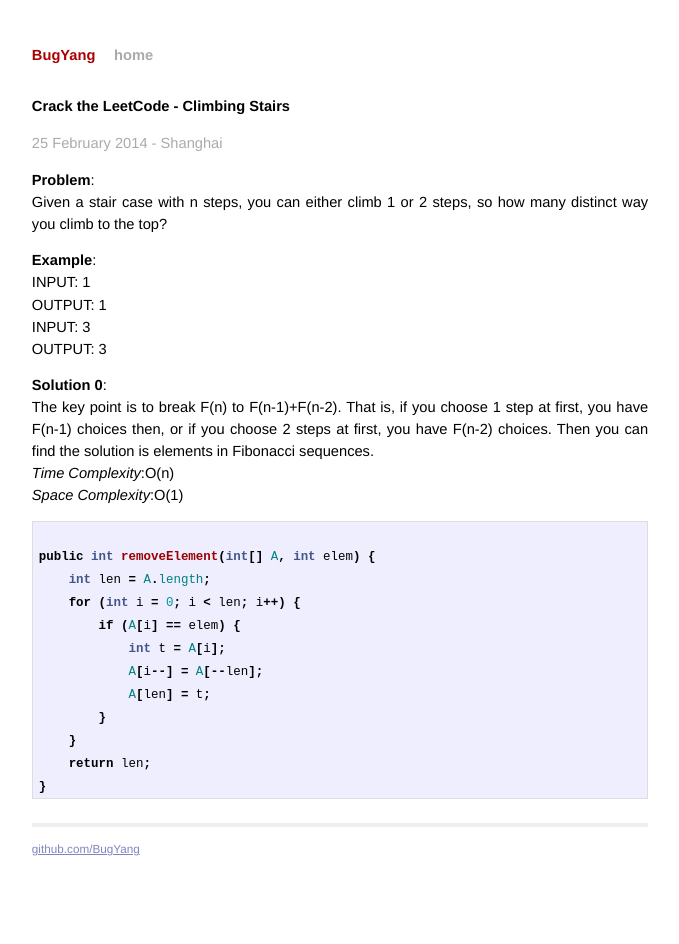
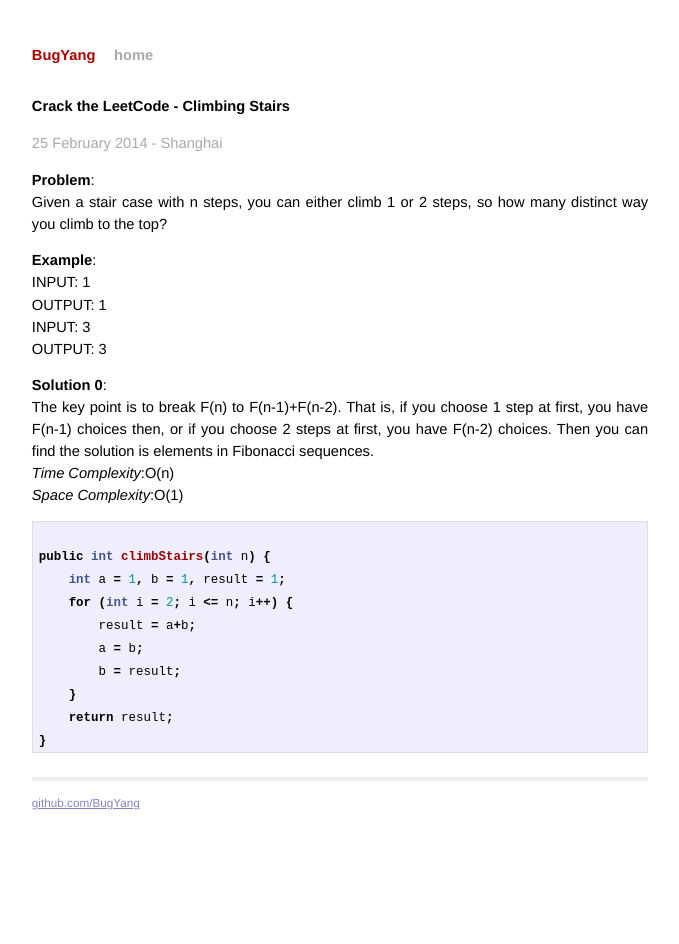
Before and after one commit to BugYang/LeetCode, a Jekyll site: the page built from _posts/2014-02-25-crack-the-leetcode-climb-stairs.md, in a window 1280 px wide. Shown: the whole page, without its empty margins (300-979 px from the left). Built offline with Jekyll 4.4.1, drawn with Linux system fonts in a browser that asks for light colours; Markdown is read by kramdown in place of the engine named in the settings.

Commit message:
still fix last article

```diff
--- a/_posts/2014-02-25-crack-the-leetcode-climb-stairs.md
+++ b/_posts/2014-02-25-crack-the-leetcode-climb-stairs.md
@@ -24,15 +24,13 @@
 *Space Complexity*:O(1)
 
 {% highlight java %}
-public int removeElement(int[] A, int elem) {
-    int len = A.length;
-    for (int i = 0; i < len; i++) {
-        if (A[i] == elem) {
-            int t = A[i];
-            A[i--] = A[--len];
-            A[len] = t;
-        }
+public int climbStairs(int n) {
+    int a = 1, b = 1, result = 1;
+    for (int i = 2; i <= n; i++) {
+        result = a+b;
+        a = b;
+        b = result;
     }
-    return len;
+    return result;
 }
 {% endhighlight %}
```
